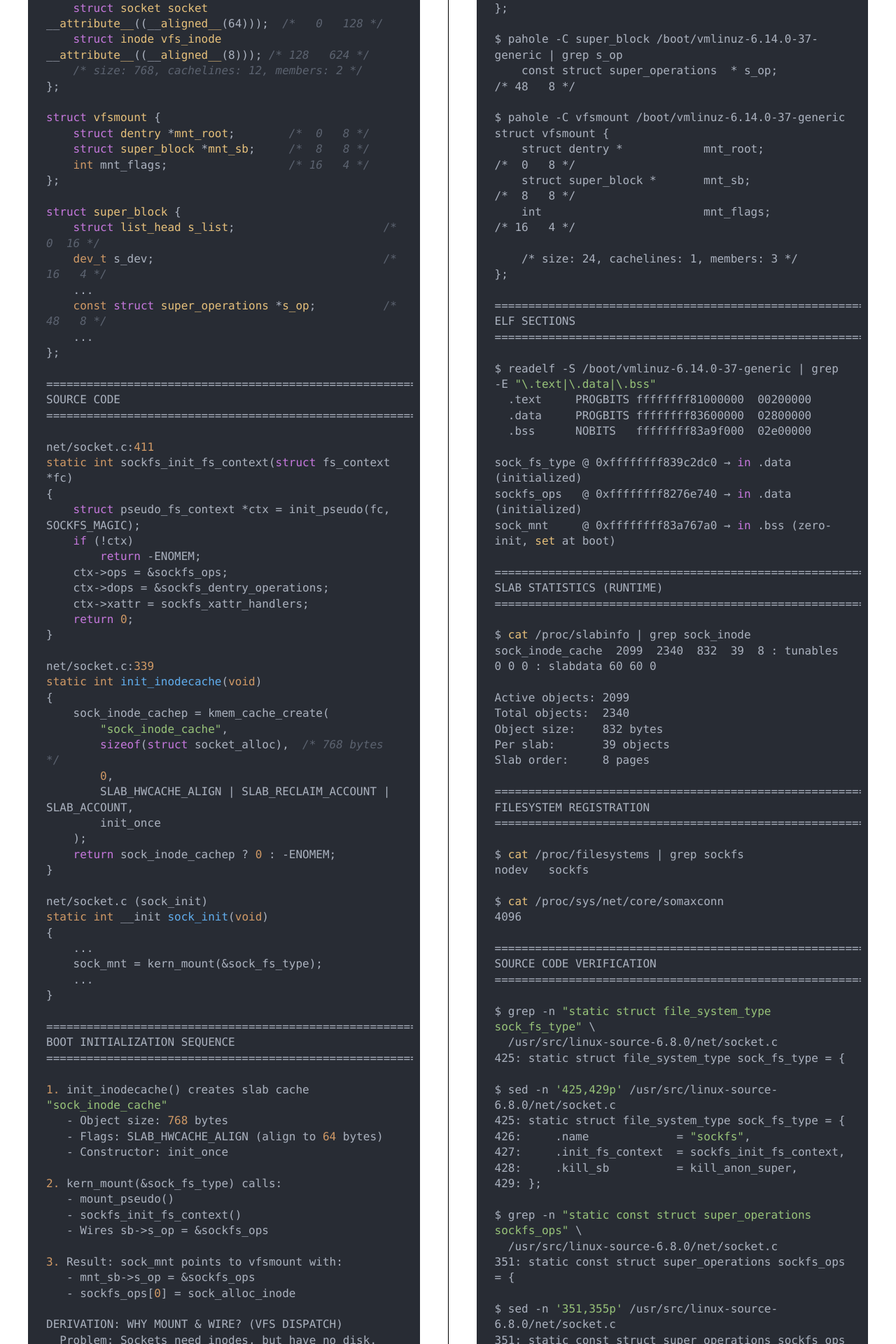
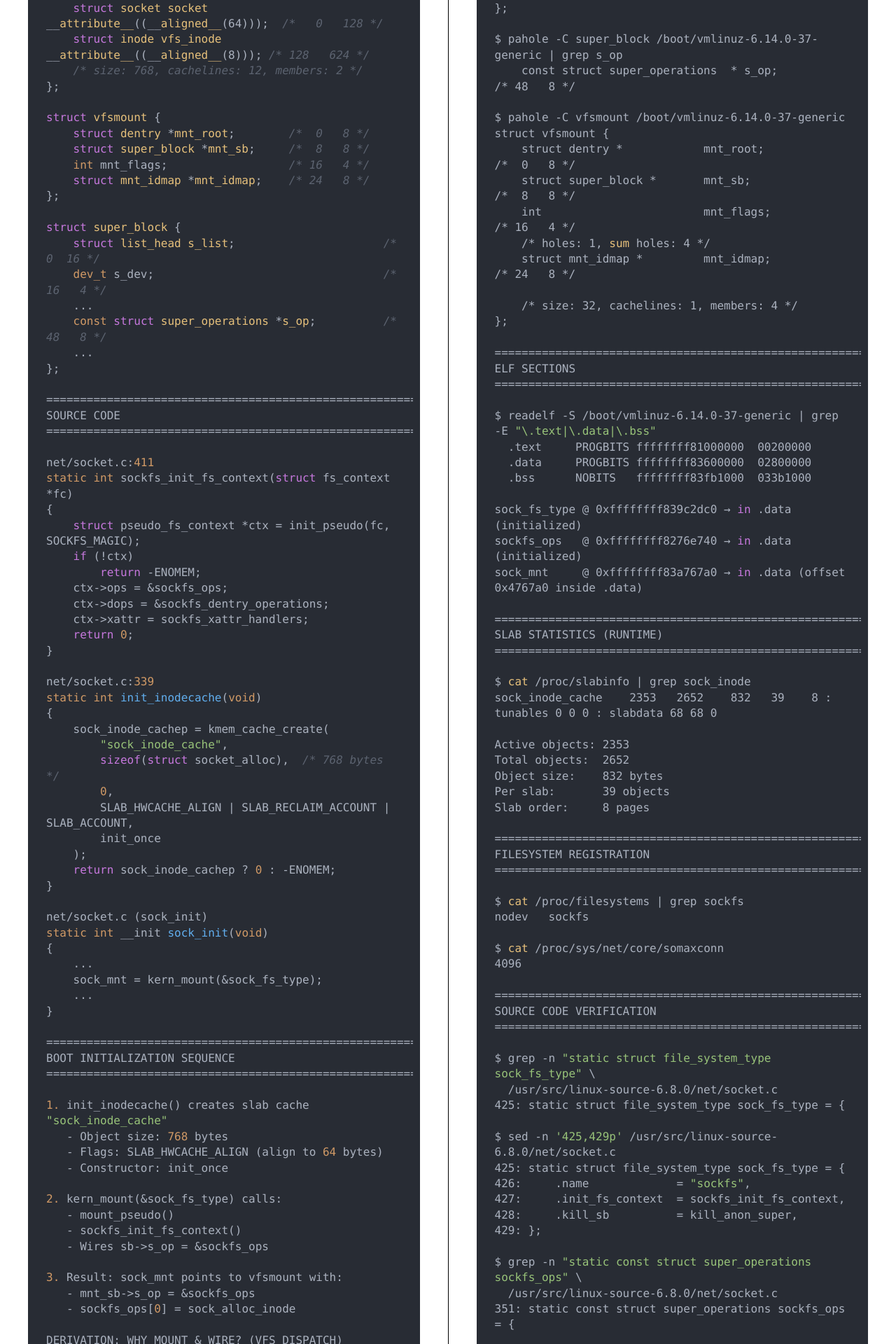
Before and after one commit to raikrahul/socket-trace-investigation, a Jekyll site: the page socket_book.html, which Jekyll copies as it is, in a window 1280 px wide. Shown: the part 1364-3284 px from the top of the page at 70% size. Built offline with Jekyll 4.4.1, drawn with Linux system fonts in a browser that asks for light colours; nearby versions of some CDN libraries; some of the changed text lies outside the part shown.

Commit message:
Update ELF section addresses and sock_mnt location with real data

```diff
--- a/socket_book.html
+++ b/socket_book.html
@@ -124,6 +124,7 @@ struct vfsmount {
     struct dentry *mnt_root;        /*  0   8 */
     struct super_block *mnt_sb;     /*  8   8 */
     int mnt_flags;                  /* 16   4 */
+    struct mnt_idmap *mnt_idmap;    /* 24   8 */
 };
 
 struct super_block {
@@ -334,9 +335,9 @@ DERIVATION: WHY SLAB ALLOCATION?
     - Result: Zero fragmentation, instant retrieval.
 
   Real Data Calculation:
-    Active Sockets: 2099 (from /proc/slabinfo)
+    Active Sockets: 2353 (from /proc/slabinfo)
     Object Size: 832 bytes
-    Memory Usage: 2099 × 832 = 1,746,368 bytes (1.66 MB)
+    Memory Usage: 2353 × 832 = 1,957,696 bytes (1.87 MB)
 
 DERIVATION: WHY 64-BYTE ALIGNMENT (SLAB_HWCACHE_ALIGN)?
   Hardware Constraint: CPU cache lines are 64 bytes.
@@ -455,8 +456,10 @@ struct vfsmount {
     struct dentry *            mnt_root;             /*  0   8 */
     struct super_block *       mnt_sb;               /*  8   8 */
     int                        mnt_flags;            /* 16   4 */
+    /* holes: 1, sum holes: 4 */
+    struct mnt_idmap *         mnt_idmap;            /* 24   8 */
 
-    /* size: 24, cachelines: 1, members: 3 */
+    /* size: 32, cachelines: 1, members: 4 */
 };
 
 ======================================================================
@@ -466,21 +469,21 @@ ELF SECTIONS
 $ readelf -S /boot/vmlinuz-6.14.0-37-generic | grep -E "\.text|\.data|\.bss"
   .text     PROGBITS <span class="addr">ffffffff81000000</span>  00200000
   .data     PROGBITS <span class="addr">ffffffff83600000</span>  02800000
-  .bss      NOBITS   <span class="addr">ffffffff83a9f000</span>  02e00000
+  .bss      NOBITS   <span class="addr">ffffffff83fb1000</span>  033b1000
 
 sock_fs_type @ <span class="addr">0xffffffff839c2dc0</span> → in .data (initialized)
 sockfs_ops   @ <span class="addr">0xffffffff8276e740</span> → in .data (initialized)
-sock_mnt     @ <span class="addr">0xffffffff83a767a0</span> → in .bss (zero-init, set at boot)
+sock_mnt     @ <span class="addr">0xffffffff83a767a0</span> → in .data (offset 0x4767a0 inside .data)
 
 ======================================================================
 SLAB STATISTICS (RUNTIME)
 ======================================================================
 
 $ cat /proc/slabinfo | grep sock_inode
-sock_inode_cache  2099  2340  832  39  8 : tunables 0 0 0 : slabdata 60 60 0
+sock_inode_cache    2353   2652    832   39    8 : tunables 0 0 0 : slabdata 68 68 0
 
-Active objects: 2099
-Total objects:  2340
+Active objects: 2353
+Total objects:  2652
 Object size:    832 bytes
 Per slab:       39 objects
 Slab order:     8 pages
```
